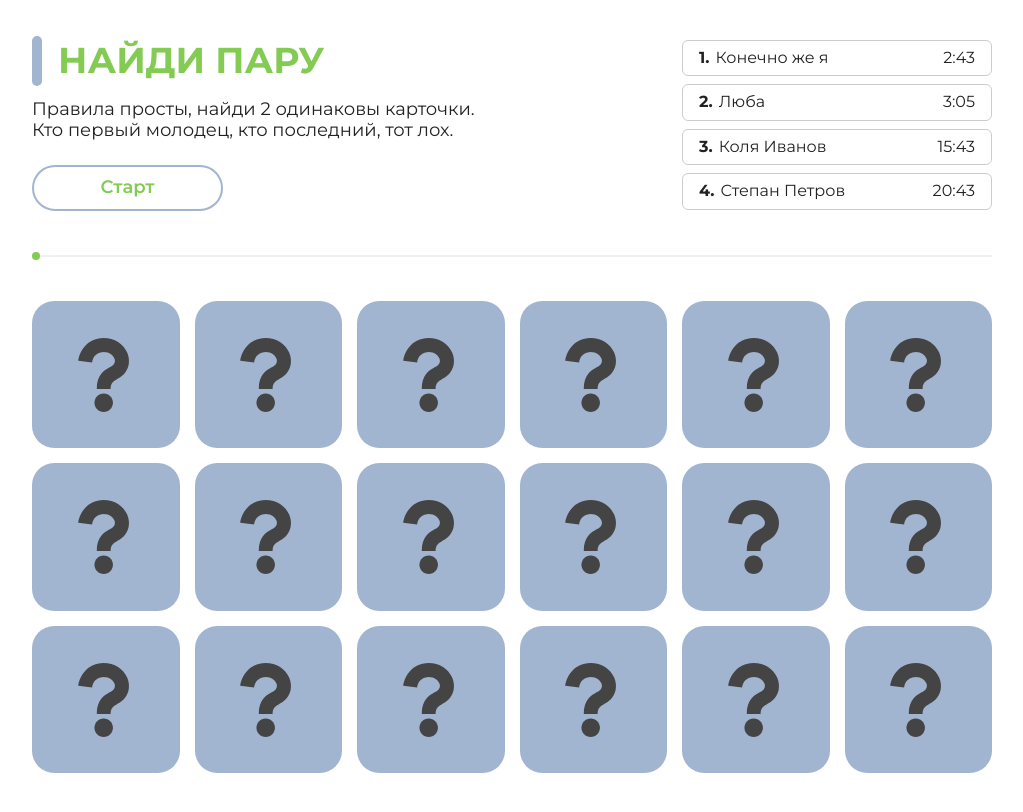
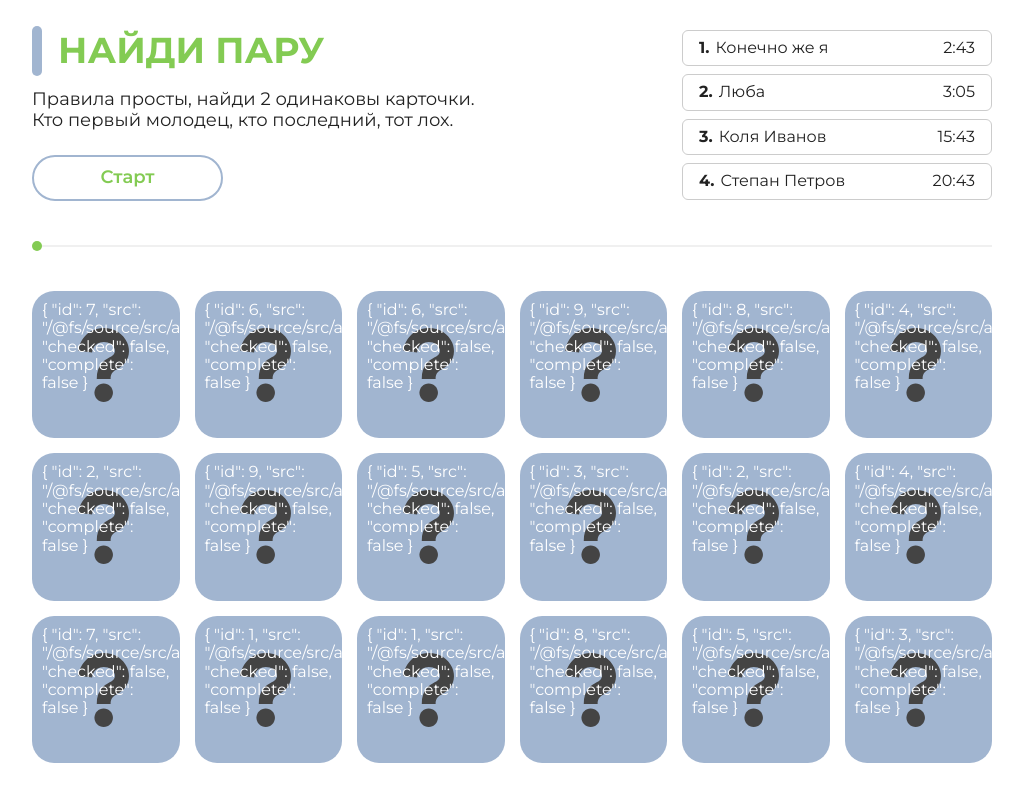
Before and after one commit to denzelwash/vue-two-cards-game, a Vue app in the folder source/: page / in a window 1280 px wide. Shown: the top 812 px of the page, without its empty margins (128-1151 px from the left). Built offline with nearby package versions, Linux system fonts and the light colour scheme.

Commit message:
fix template & start logic

```diff
--- a/source/src/App.vue
+++ b/source/src/App.vue
@@ -4,6 +4,17 @@
   </div>
 </template>
 
+<script>
+export default {
+  data() {
+    return {
+      gameStarted: false
+    }
+  }
+}
+</script>
+
+
 <style lang="scss">
 
 </style>
--- a/source/src/views/Game.vue
+++ b/source/src/views/Game.vue
@@ -3,10 +3,15 @@
     <div class="container">
       <div class="b-top">
         <div class="b-hello">
-          <h1>найди пару</h1>
+          <h1 :class="{active: gameStarted}">найди пару</h1>
           <p class="b-hello__desc">Правила просты, найди 2 одинаковы карточки.</p>
           <p class="b-hello__desc">Кто первый молодец, кто последний, тот лох.</p>
-          <button class="btn">Старт</button>
+          <div class="b-hello__controls">
+            <transition name="fade" v-on:after-leave="startAfterLeave">
+                <button  v-if="!gameStarted" class="btn" @click="startGame">Старт</button>
+            </transition>
+            <span v-if="showTime" class="timer">{{ time }}</span>
+          </div>
         </div>
         <ul class="b-score">
           <li class="b-score__item">
@@ -36,7 +41,7 @@
       </div>
       <div class="b-cards">
         <div v-for="(item, i) in imagesArr" :key="i" class="b-cards__item" @click="open">
-          <span class="b-cards__question"></span>
+          <span class="b-cards__question">{{item}}</span>
           <img class="b-cards__image" :src="item.src" alt="">
         </div>
       </div>
@@ -51,42 +56,64 @@ export default{
     return {
       images: [
         {
+          id: 1,
           src: require('../assets/images/1.jpg'),
-          status: 0
+          checked: false,
+          complete: false
         },
         {
+          id: 2,
           src: require('../assets/images/2.jpg'),
-          status: 0
+          checked: false,
+          complete: false
         },
         {
+          id: 3,
           src: require('../assets/images/3.jpg'),
-          status: 0
+          checked: false,
+          complete: false
         },
         {
+          id: 4,
           src: require('../assets/images/4.jpg'),
-          status: 0
+          checked: false,
+          complete: false
         },
         {
+          id: 5,
           src: require('../assets/images/5.jpg'),
-          status: 0
+          checked: false,
+          complete: false
         },
         {
+          id: 6,
           src: require('../assets/images/6.jpg'),
-          status: 0
+          checked: false,
+          complete: false
         },
         {
+          id: 7,
           src: require('../assets/images/7.jpg'),
-          status: 0
+          checked: false,
+          complete: false
         },
         {
+          id: 8,
           src: require('../assets/images/8.jpg'),
-          status: 0
+          checked: false,
+          complete: false
         },
         {
+          id: 9,
           src: require('../assets/images/9.jpg'),
-          status: 0
+          checked: false,
+          complete: false
         },
-      ]
+      ],
+      gameStarted: false,
+      showTime: false,
+      time: 0,
+      timerId: null
     }
   },
   computed: {
@@ -97,8 +124,16 @@ export default{
   methods: {
     open($event) {
       $event.target.parentNode.classList.toggle('active')
+    },
+    startGame() {
+      this.gameStarted = true
+      this.timerId = setInterval(() => this.time++, 1000)
+    },
+    startAfterLeave() {
+      this.showTime = true
     }
-  }
+  },
+
 }
 
 Array.prototype.shuffle = function() {
@@ -118,11 +153,17 @@ Array.prototype.shuffle = function() {
 .b-game {}
 
 .b-top {
-    padding-top: 40px;
+  padding-top: 30px;
   display: flex;
   justify-content: space-between;
   align-items: flex-start;
   margin-bottom: 44px;
+}
+
+.b-hello {
+  &__controls {
+    margin-top: 1.5rem;
+  }
 }
 
 h1 {
@@ -133,6 +174,13 @@ Array.prototype.shuffle = function() {
   text-transform: uppercase;
   color: #83CB53;
   margin-bottom: 18px;
+  transition: all 0.3s;
+  &.active {
+    color: #FF9800;
+  }
+  &.active::before {
+    background-color: #FF9800;
+  }
 
   &::before {
     position: absolute;
@@ -144,11 +192,24 @@ Array.prototype.shuffle = function() {
     transform: translateY(-50%);
     background: #A1B5D0;
     border-radius: 6px;
+    transition: all .3s;
   }
 }
 p {
   font-size: 18px;
   margin-bottom: 0;
+}
+.timer {
+  color: #FF9800;
+  display: block;
+  height: 46px;
+  font-weight: 600;
+  line-height: 46px;
+  font-size: 32px;
+  color: #444444;
+  width: 100%;
+  outline: none;
+  transition: all 0.3s;
 }
 .btn {
   background: #FFFFFF;
@@ -160,8 +221,13 @@ Array.prototype.shuffle = function() {
   color: #83CB53;
   width: 100%;
   max-width: 191px;
-    margin-top: 1.5rem;
   outline: none;
+  transition: all .3s;
+  &:hover {
+    background: #83CB53;
+    color: #fff;
+    border-color: #83CB53;
+  }
 }
 .b-score {
   padding-top: 42px;
@@ -195,8 +261,8 @@ Array.prototype.shuffle = function() {
   background-color: #F0F0F0;
   span {
     position: absolute;
-      width: 8px;
-      height: 8px;
+    width: 10px;
+    height: 10px;
     background-color: #83CB53;
     border-radius: 50%;
     top: 50%;
@@ -246,14 +312,25 @@ Array.prototype.shuffle = function() {
     backface-visibility: hidden;
   }
 }
+
 .b-cards__item.active .b-cards__question, .b-cards__item.flip .b-cards__question{
   transform: rotateY(180deg);
 }
+
 .b-cards__item.active .b-cards__image, .b-cards__item.flip .b-cards__image{
   transform: rotateY(0deg);
 }
+
 .b-cards__item .b-cards__image{
   transform: rotateY(-180deg);
 }
 
+.fade-enter-active, .fade-leave-active {
+  transition: opacity .3s;
+}
+
+.fade-enter, .fade-leave-to {
+  opacity: 0;
+}
+
 </style>
```
Lines whose indentation alone changed are shown as unchanged.
